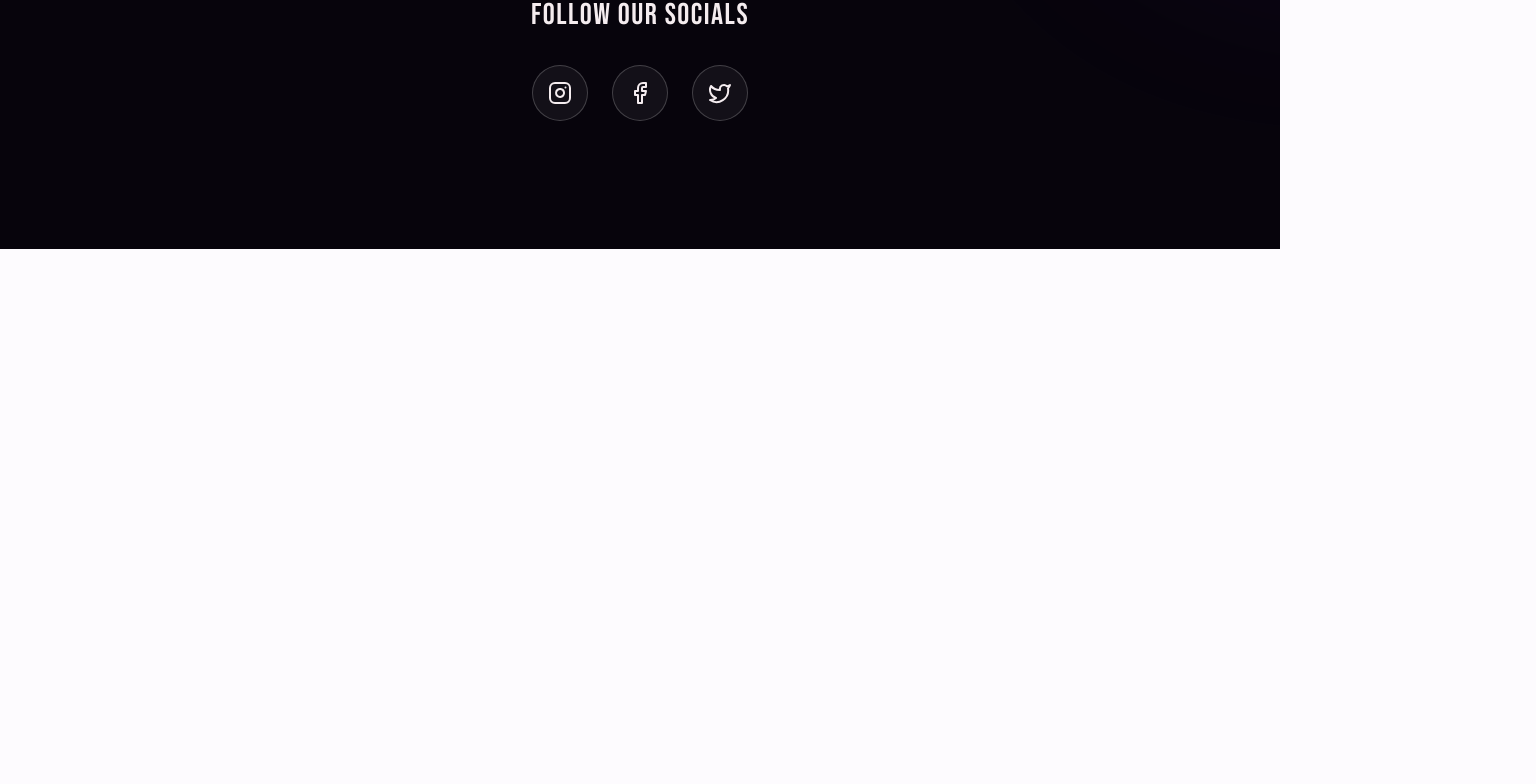
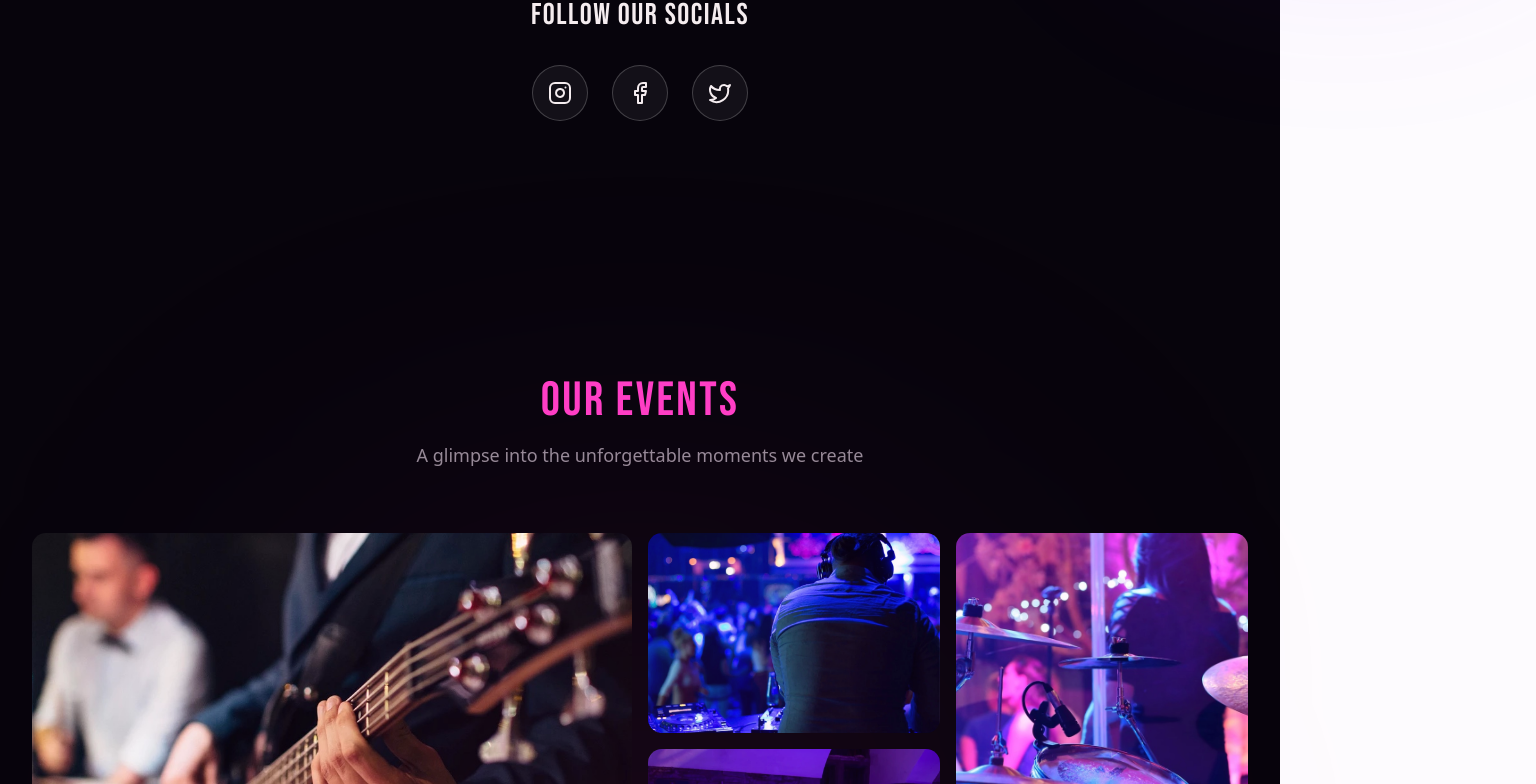
Before and after one commit to jackvdp/mms-website, a Next.js app: page / in a window 1280 px wide. Shown: the part 2011-2795 px from the top of the page, 1536 px wide, since content can reach past the window. Before the commit the page ends 2260 px from the top, so only its background shows below. Built offline with nearby package versions, Linux system fonts and the light colour scheme.

Commit message:
Add mosaic

```diff
--- a/src/app/page.tsx
+++ b/src/app/page.tsx
@@ -1,6 +1,7 @@
 import { Hero } from "@/components/hero";
 import { Navbar } from "@/components/navbar";
 import { About } from "@/components/about";
+import { Gallery } from "@/components/gallery";
 
 export default function Home() {
   return (
@@ -9,6 +10,7 @@ export default function Home() {
       <main>
         <Hero />
         <About />
+        <Gallery />
       </main>
     </div>
   );
--- a/src/components/about.tsx
+++ b/src/components/about.tsx
@@ -39,7 +39,10 @@ export function About() {
   const y3 = useTransform(scrollYProgress, [0, 1], [50, -150]);
 
   return (
-    <section ref={containerRef} className="relative overflow-hidden bg-background py-24 md:py-32">
+    <section ref={containerRef} className="relative bg-background py-24 md:py-32">
+      {/* Background Glow Effects - positioned to blend with hero */}
+      <div className="absolute -top-48 -left-64 w-96 h-96 bg-primary/20 rounded-full blur-[128px] pointer-events-none" />
+      <div className="absolute bottom-1/4 -right-64 w-96 h-96 bg-neon-purple/20 rounded-full blur-[128px] pointer-events-none" />
       {/* Intro Section */}
       <div className="mx-auto max-w-7xl px-4 sm:px-6 lg:px-8">
         <motion.div
@@ -161,10 +164,6 @@ export function About() {
           </motion.div>
         </motion.div>
       </div>
-
-      {/* Background Glow Effects */}
-      <div className="absolute top-1/4 -left-64 w-96 h-96 bg-primary/20 rounded-full blur-[128px] pointer-events-none" />
-      <div className="absolute bottom-1/4 -right-64 w-96 h-96 bg-neon-purple/20 rounded-full blur-[128px] pointer-events-none" />
-    </section>
+</section>
   );
 }
--- /dev/null
+++ b/src/components/gallery.tsx
@@ -0,0 +1,64 @@
+"use client";
+
+import Image from "next/image";
+import { motion } from "framer-motion";
+
+const images = [
+  { src: "/media/5532F409-9BE3-4853-AF05-86841C460A35.jpeg", span: "col-span-2 row-span-2" },
+  { src: "/media/28A760FD-320A-44A3-8327-E10D4F198A84.jpeg", span: "col-span-1 row-span-1" },
+  { src: "/media/7BD28C34-D13B-4AF9-9EE2-8495FA034377.jpeg", span: "col-span-1 row-span-2" },
+  { src: "/media/93D5F73E-2398-448B-863A-D9B8CDA55DB1.jpeg", span: "col-span-1 row-span-1" },
+  { src: "/media/914CE742-D491-4D78-BA7A-55FCC02ECA28.jpeg", span: "col-span-1 row-span-1" },
+  { src: "/media/33156D3B-2292-4DC7-9875-70CBF8036CF2.jpeg", span: "col-span-2 row-span-1" },
+  { src: "/media/414E5D6F-B94F-4E5F-ABBB-ADFE3C59837B.jpeg", span: "col-span-1 row-span-2" },
+  { src: "/media/A56F1791-5928-4403-B0DD-83C26FE3819C.jpeg", span: "col-span-1 row-span-1" },
+];
+
+export function Gallery() {
+  return (
+    <section className="relative bg-background py-24 md:py-32">
+      <div className="mx-auto max-w-7xl px-4 sm:px-6 lg:px-8">
+        <motion.div
+          initial={{ opacity: 0, y: 40 }}
+          whileInView={{ opacity: 1, y: 0 }}
+          viewport={{ once: true, margin: "-100px" }}
+          transition={{ duration: 0.8 }}
+          className="text-center mb-16"
+        >
+          <h2 className="font-display text-3xl uppercase tracking-wider text-primary sm:text-4xl md:text-5xl mb-4">
+            Our Events
+          </h2>
+          <p className="text-lg text-muted-foreground">
+            A glimpse into the unforgettable moments we create
+          </p>
+        </motion.div>
+
+        <div className="grid grid-cols-2 md:grid-cols-4 gap-3 md:gap-4 auto-rows-[150px] md:auto-rows-[200px]">
+          {images.map((image, index) => (
+            <motion.div
+              key={image.src}
+              initial={{ opacity: 0, scale: 0.9 }}
+              whileInView={{ opacity: 1, scale: 1 }}
+              viewport={{ once: true, margin: "-50px" }}
+              transition={{ duration: 0.5, delay: index * 0.1 }}
+              whileHover={{ scale: 1.02, zIndex: 10 }}
+              className={`relative overflow-hidden rounded-xl ${image.span} group cursor-pointer`}
+            >
+              <Image
+                src={image.src}
+                alt={`Event photo ${index + 1}`}
+                fill
+                className="object-cover transition-transform duration-500 group-hover:scale-110"
+              />
+              <div className="absolute inset-0 bg-gradient-to-t from-background/60 via-transparent to-transparent opacity-0 group-hover:opacity-100 transition-opacity duration-300" />
+              <div className="absolute inset-0 border-2 border-primary/0 group-hover:border-primary/50 rounded-xl transition-all duration-300" />
+            </motion.div>
+          ))}
+        </div>
+      </div>
+
+      {/* Background Glow */}
+      <div className="absolute top-1/2 left-1/2 -translate-x-1/2 -translate-y-1/2 w-[600px] h-[600px] bg-primary/10 rounded-full blur-[200px] pointer-events-none" />
+    </section>
+  );
+}
```
